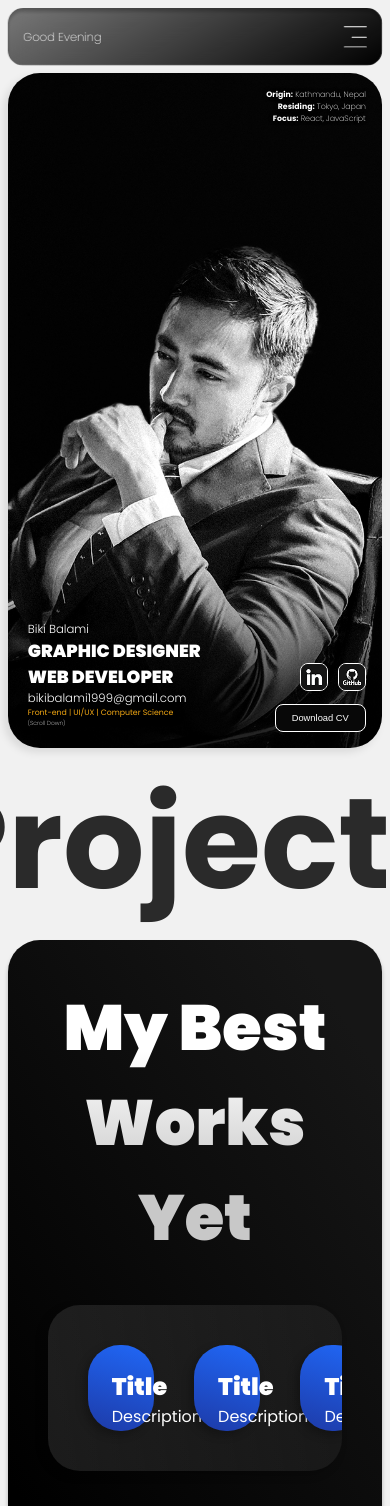
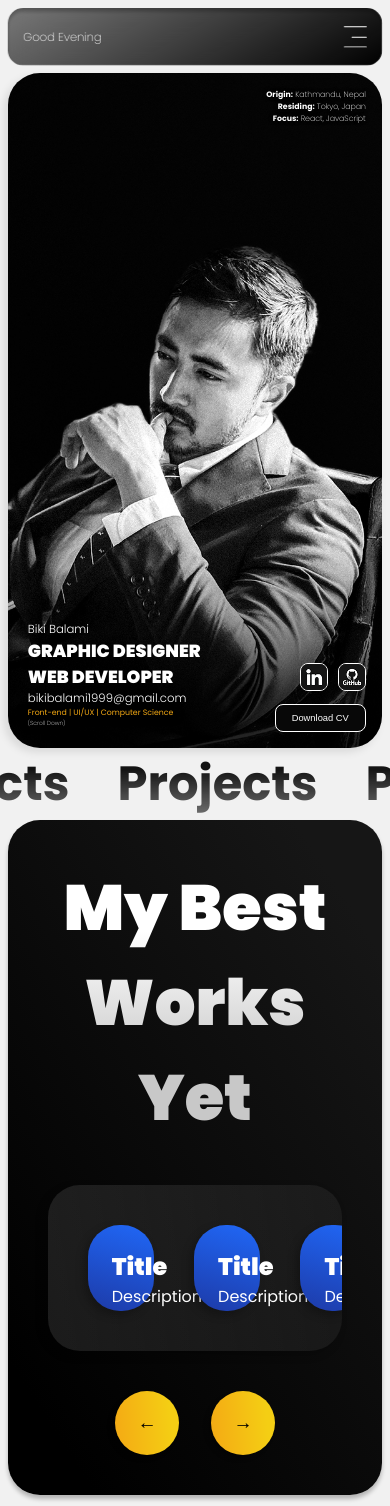
Before and after one commit to BikiBalami99/bikibalami, a React (Vite) app: page / in a window 390 px wide. Shown: the top 1506 px of the page. Built offline with nearby package versions, Linux system fonts and the light colour scheme; grey boxes are pictures that could not be loaded.

Commit message:
Implement Section Titles moving animation

```diff
--- a/src/global.css
+++ b/src/global.css
@@ -39,15 +39,23 @@ ol {
   padding: 0px 32px;
   justify-content: center;
   align-items: center;
-  gap: 128px;
+  gap: 8rem;
   align-self: stretch;
+  animation: slowMoveToLeft 100s ease-in-out alternate infinite;
 }
 
 .sectionTitle h2 {
-  color: rgb(42, 42, 42);
+  white-space: nowrap;
+
+  /* Making the text gradient */
+  background: linear-gradient(0deg, #00000080, #141414 70%);
+  background-clip: text;
+  -webkit-background-clip: text;
+  -webkit-text-fill-color: transparent;
+
   text-align: center;
   font-family: Poppins;
-  font-size: 128px;
+  font-size: 8rem;
   font-style: normal;
   font-weight: 700;
   line-height: normal;
@@ -62,3 +70,25 @@ button:hover {
   background-color: #ffcc00;
   cursor: pointer;
 }
+
+/* This animation below applies to all titles with the class .sectionTitle. DO NOT apply to the parent div. DO apply to the h2 inclosed in .sectionTitle. e.g. .sectionTitle h2 */
+
+@keyframes slowMoveToLeft {
+  0% {
+    transform: translateX(-100%);
+  }
+
+  100% {
+    transform: translateX(100%);
+  }
+}
+
+@media only screen and (max-width: 500px) {
+  .sectionTitle {
+    gap: 3rem;
+    animation: slowMoveToLeft 50s ease-in-out alternate infinite;
+  }
+  .sectionTitle h2 {
+    font-size: 3rem;
+  }
+}
--- a/src/visibleComponents/Footer/Footer.jsx
+++ b/src/visibleComponents/Footer/Footer.jsx
@@ -5,6 +5,26 @@ import githubLogo from "/assets/images/githubLogo.png";
 
 const Footer = () => {
   return (
+    <>
+      <div className="sectionTitle">
+        <h2>Lets Talk</h2>
+        <h2>Lets Talk</h2>
+        <h2>Lets Talk</h2>
+        <h2>Lets Talk</h2>
+        <h2>Lets Talk</h2>
+        <h2>Lets Talk</h2>
+        <h2>Lets Talk</h2>
+        <h2>Lets Talk</h2>
+        <h2>Lets Talk</h2>
+        <h2>Lets Talk</h2>
+        <h2>Lets Talk</h2>
+        <h2>Lets Talk</h2>
+        <h2>Lets Talk</h2>
+        <h2>Lets Talk</h2>
+        <h2>Lets Talk</h2>
+        <h2>Lets Talk</h2>
+        <h2>Lets Talk</h2>
+      </div>
       <footer className={styles.footer}>
         <div className={styles.left}>
           <h3>Lets make something great together.</h3>
@@ -42,6 +62,7 @@ const Footer = () => {
           </div>
         </div>
       </footer>
+    </>
   );
 };
 
--- a/src/visibleComponents/Projects/Projects.jsx
+++ b/src/visibleComponents/Projects/Projects.jsx
@@ -6,6 +6,21 @@ const Projects = () => {
   return (
     <section>
       <div className="sectionTitle">
+        <h2>Projects</h2>
+        <h2>Projects</h2>
+        <h2>Projects</h2>
+        <h2>Projects</h2>
+        <h2>Projects</h2>
+        <h2>Projects</h2>
+        <h2>Projects</h2>
+        <h2>Projects</h2>
+        <h2>Projects</h2>
+        <h2>Projects</h2>
+        <h2>Projects</h2>
+        <h2>Projects</h2>
+        <h2>Projects</h2>
+        <h2>Projects</h2>
+        <h2>Projects</h2>
         <h2>Projects</h2>
         <h2>Projects</h2>
         <h2>Projects</h2>
--- a/src/visibleComponents/Skills/Skills.jsx
+++ b/src/visibleComponents/Skills/Skills.jsx
@@ -7,6 +7,18 @@ const Skills = () => {
   return (
     <section>
       <div className="sectionTitle">
+        <h2>Skills</h2>
+        <h2>Skills</h2>
+        <h2>Skills</h2>
+        <h2>Skills</h2>
+        <h2>Skills</h2>
+        <h2>Skills</h2>
+        <h2>Skills</h2>
+        <h2>Skills</h2>
+        <h2>Skills</h2>
+        <h2>Skills</h2>
+        <h2>Skills</h2>
+        <h2>Skills</h2>
         <h2>Skills</h2>
         <h2>Skills</h2>
         <h2>Skills</h2>
```
Lines whose indentation alone changed are shown as unchanged.
